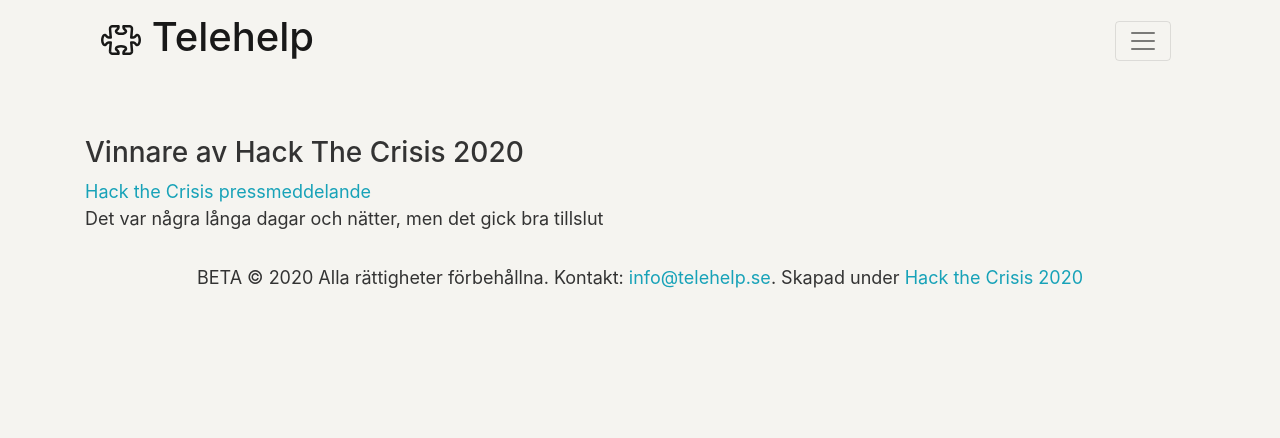
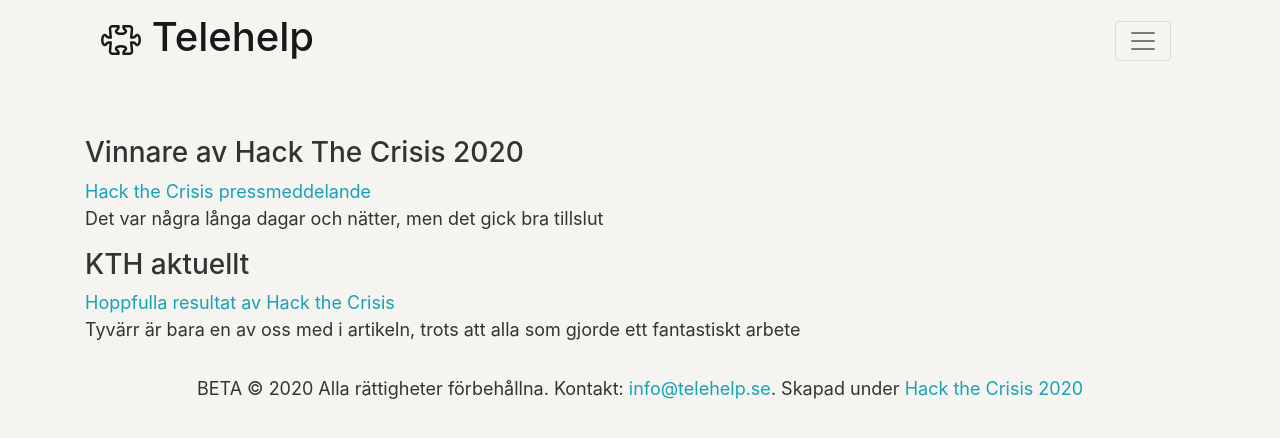
Before and after one commit to telehelp/telehelp, a React (Create React App) app in the folder client/: page /press in a window 1280 px wide. Shown: the top 438 px of the page. Built offline with nearby package versions, Linux system fonts and the light colour scheme; what redux-batched-actions would draw is missing.

Commit message:
add kth news

```diff
--- a/client/src/components/Press.js
+++ b/client/src/components/Press.js
@@ -7,7 +7,14 @@
             "header": "Vinnare av Hack The Crisis 2020",
             "name": "Hack the Crisis pressmeddelande",
             "link": "https://www.mynewsdesk.com/se/hack-for-sweden/pressreleases/winners-of-hack-the-crisis-2989133",
-            "description": "Det var några långa dagar och nätter, men det gick bra tillslut"}
+            "description": "Det var några långa dagar och nätter, men det gick bra tillslut"
+        },
+        {
+            "header": "KTH aktuellt",
+            "name": "Hoppfulla resultat av Hack the Crisis",
+            "link": "https://www.kth.se/aktuellt/nyheter/hoppfulla-resultat-av-hack-the-crisis-1.973649",
+            "description": "Tyvärr är bara en av oss med i artikeln, trots att alla som gjorde ett fantastiskt arbete"
+        },
     ]
 
     return (
```
